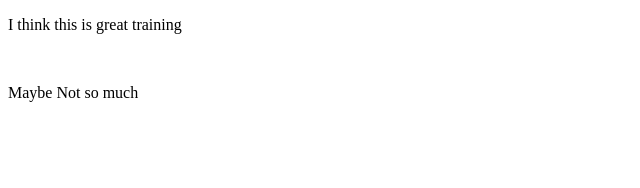
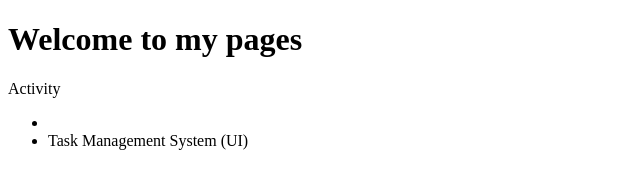
Before and after one commit to FXSIEGE/f2030, a plain HTML site: page index.html in a window 1280 px wide. Shown: the whole page, without its empty margins (0-640 px from the left). Drawn offline with Linux system fonts and the light colour scheme.

Commit message:
bootstrap task 1

```diff
--- a/index.html
+++ b/index.html
@@ -3,11 +3,14 @@
 <head>
     <meta charset="UTF-8">
     <meta name="viewport" content="width=device-width, initial-scale=1.0">
-    <title>CICD Application</title>
+    <title>Full Stack Workshop - Front End</title>
 </head>
 <body>
-    <p>I think this is great training</p>
-    <br>
-    <p>Maybe Not so much</p>
+    <h1>Welcome to my pages</h1>
+    <p>Activity</p>
+    <ul>
+        <li><a href="tutorial.html"Bootstrap tutorial></a></li>
+        <li>Task Management System (UI)</li>
+    </ul>
 </body>
 </html>
```
